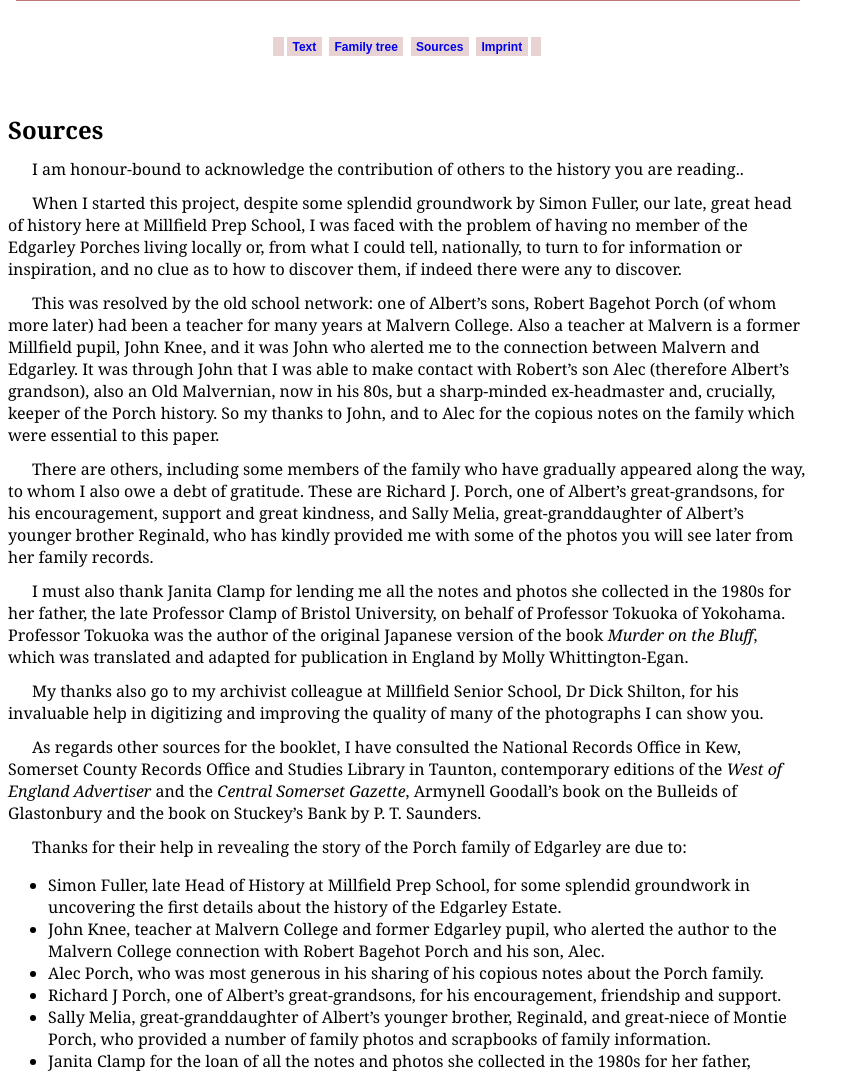
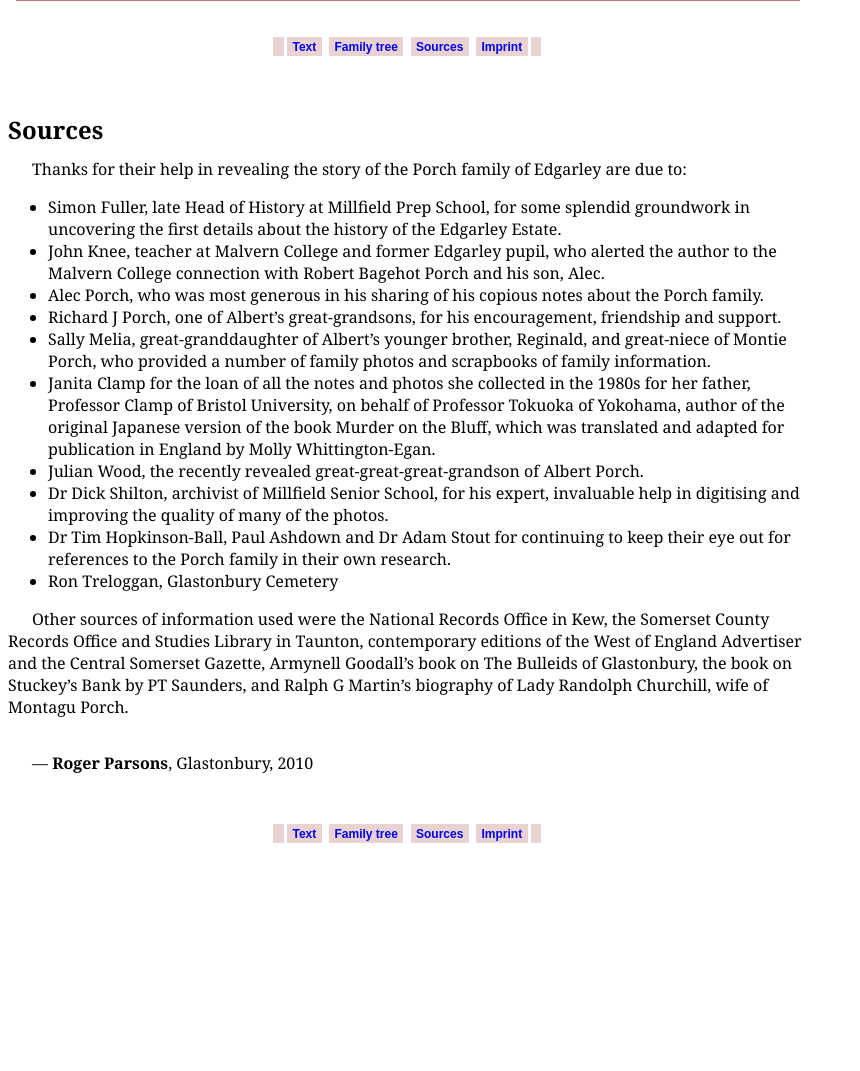
Before and after one commit to tremby/porch-books, a PHP site: page /edgarley/acks in a window 1280 px wide. Shown: the part 321-1392 px from the top of the page, without its empty margins (0-860 px from the left). After the commit the page ends 1164 px from the top, so only its background shows below. Run offline with PHP 8.4, Linux system fonts and the light colour scheme; some libraries are stand-ins or nearby versions.

Commit message:
Remove previous version of acknowledgements
Asked for by Roger in email 2020-04-20 08:04:45 +0000

```diff
--- a/src/edgarley/acks.php
+++ b/src/edgarley/acks.php
@@ -11,20 +11,6 @@
 
 
 <h2>Sources</h2>
-
-<p>I am honour-bound to acknowledge the contribution of others to the history you are reading..</p>
-
-<p>When I started this project, despite some splendid groundwork by Simon Fuller, our late, great head of history here at Millfield Prep School, I was faced with the problem of having no member of the Edgarley Porches living locally or, from what I could tell, nationally, to turn to for information or inspiration, and no clue as to how to discover them, if indeed there were any to discover.</p>
-
-<p>This was resolved by the old school network: one of Albert&rsquo;s sons, Robert Bagehot Porch (of whom more later) had been a teacher for many years at Malvern College. Also a teacher at Malvern is a former Millfield pupil, John Knee, and it was John who alerted me to the connection between Malvern and Edgarley. It was through John that I was able to make contact with Robert&rsquo;s son Alec (therefore Albert&rsquo;s grandson), also an Old Malvernian, now in his 80s, but a sharp-minded ex-headmaster and, crucially, keeper of the Porch history. So my thanks to John, and to Alec for the copious notes on the family which were essential to this paper.</p>
-
-<p>There are others, including some members of the family who have gradually appeared along the way, to whom I also owe a debt of gratitude. These are Richard J. Porch, one of Albert&rsquo;s great-grandsons, for his encouragement, support and great kindness, and Sally Melia, great-granddaughter of Albert&rsquo;s younger brother Reginald, who has kindly provided me with some of the photos you will see later from her family records.</p>
-
-<p>I must also thank Janita Clamp for lending me all the notes and photos she collected in the 1980s for her father, the late Professor Clamp of Bristol University, on behalf of Professor Tokuoka of Yokohama. Professor Tokuoka was the author of the original Japanese version of the book <i>Murder on the Bluff</i>, which was translated and adapted for publication in England by Molly Whittington-Egan.</p>
-
-<p>My thanks also go to my archivist colleague at Millfield Senior School, Dr Dick Shilton, for his invaluable help in digitizing and improving the quality of many of the photographs I can show you.</p>
-
-<p>As regards other sources for the booklet, I have consulted the National Records Office in Kew, Somerset County Records Office and Studies Library in Taunton, contemporary editions of the <i>West of England Advertiser</i> and the <i>Central Somerset Gazette</i>, Armynell Goodall&rsquo;s book on the Bulleids of Glastonbury and the book on Stuckey&rsquo;s Bank by P.&nbsp;T.&nbsp;Saunders.</p>
 
 <p>Thanks for their help in revealing the story of the Porch family of Edgarley are due to:</p>
 <ul>
```
